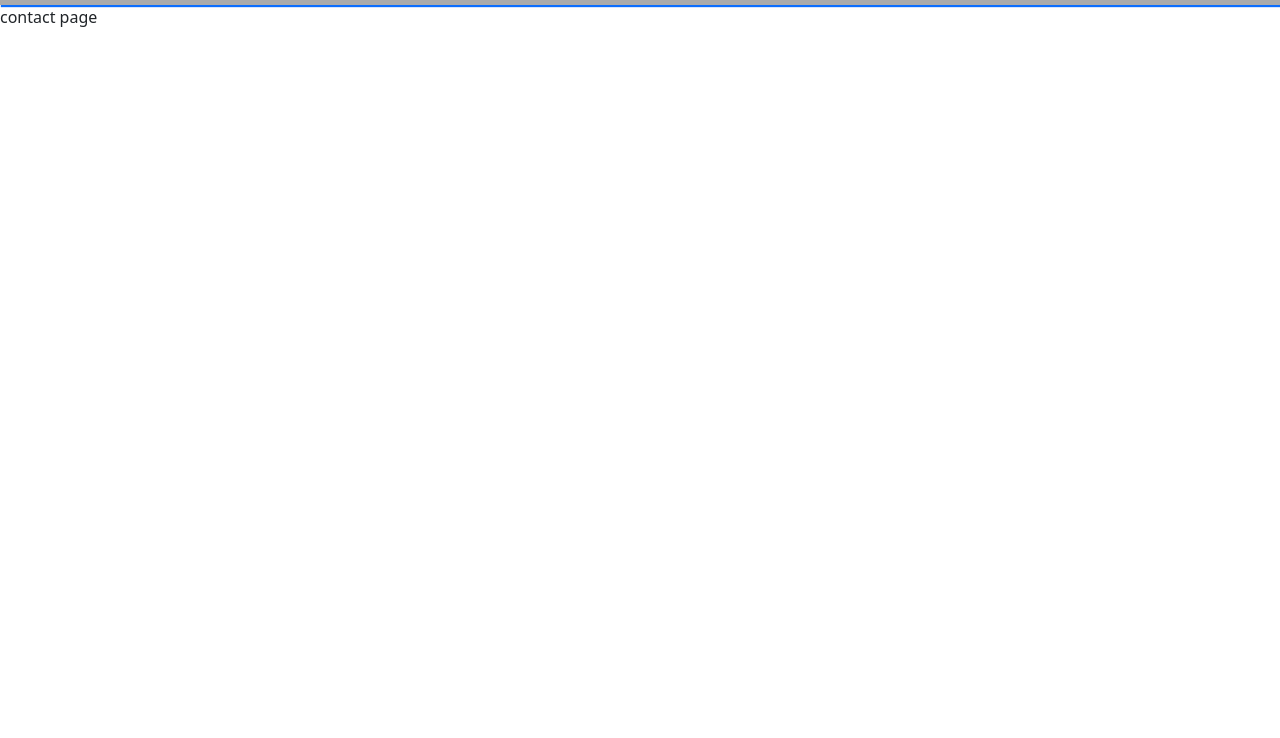
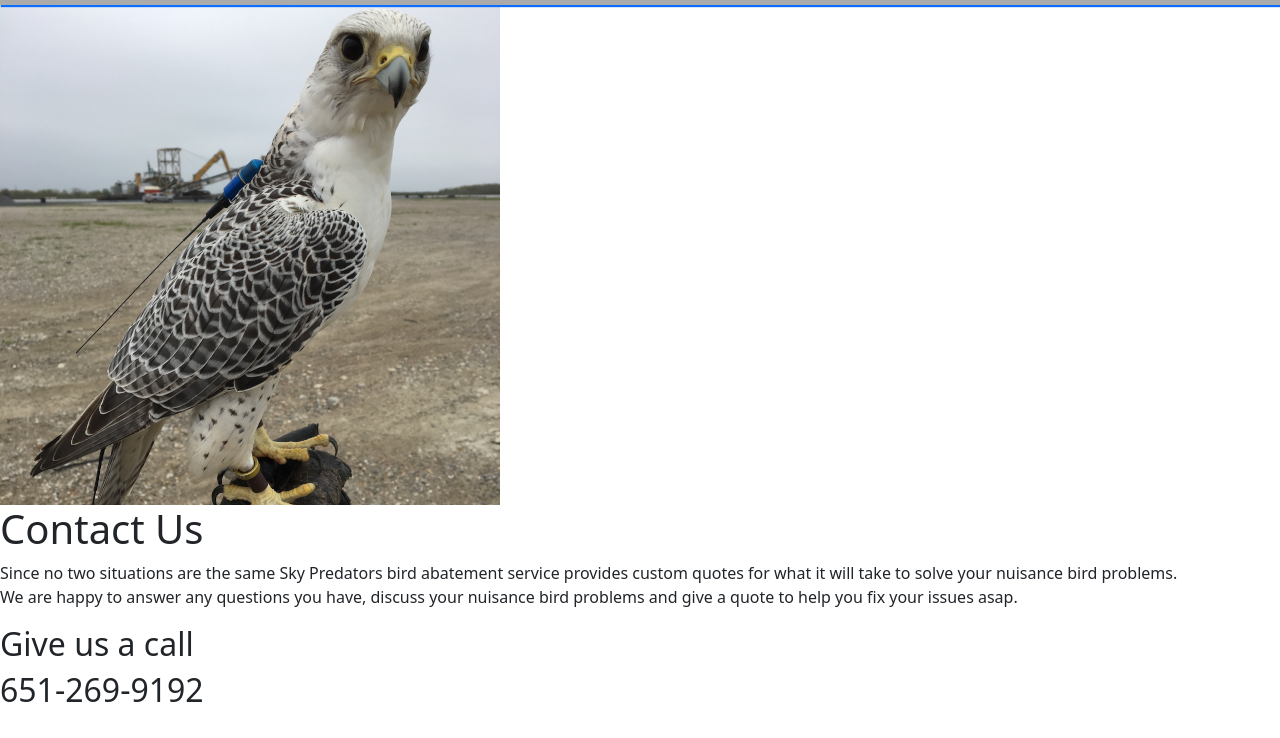
Before and after one commit to adjacent-angel/SkyPredators, a website built with Parcel: page contact.html in a window 1280 px wide. Shown: the part 62-800 px from the top of the page. Built offline with nearby package versions, Linux system fonts and the light colour scheme.

Commit message:
-Added some content to contact.html for future styling

```diff
--- a/contact.html
+++ b/contact.html
@@ -23,22 +23,27 @@
   <nav class="navbar navbar-expand-md navbar-light" style="background-color: #ababab;">
     <div class="container-fluid">
       <a class="navbar-brand" href="index.html">
-                <img src="img/SkyPredatorsLogo-black.png" alt="Sky Predators Logo" width="35" height="40" class="d-inline-block align-content-center">
+        <img src="img/SkyPredatorsLogo-black.png" alt="Sky Predators Logo" width="35" height="40"
+             class="d-inline-block align-content-center">
         <strong>Sky Predators</strong>
       </a>
-            <button class="navbar-toggler" type="button" data-bs-toggle="collapse" data-bs-target="#navbarSupportedContent" aria-controls="navbarSupportedContent" aria-expanded="false" aria-label="Toggle navigation">
+      <button class="navbar-toggler" type="button" data-bs-toggle="collapse" data-bs-target="#navbarSupportedContent"
+              aria-controls="navbarSupportedContent" aria-expanded="false" aria-label="Toggle navigation">
         <span class="navbar-toggler-icon"></span>
       </button>
       <div class="collapse navbar-collapse" id="navbarSupportedContent">
         <ul class="navbar-nav ms-auto mb-2 mb-lg-0">
           <li class="nav-item dropdown">
-                        <a class="nav-link dropdown-toggle" href="#" id="navbarDropdown" role="button" data-bs-toggle="dropdown" aria-expanded="false">
+            <a class="nav-link dropdown-toggle" href="#" id="navbarDropdown" role="button" data-bs-toggle="dropdown"
+               aria-expanded="false">
               Services
             </a>
             <ul class="dropdown-menu" aria-labelledby="navbarDropdown">
               <li><a class="dropdown-item" href="#">Action</a></li>
               <li><a class="dropdown-item" href="#">Another action</a></li>
-                            <li><hr class="dropdown-divider"></li>
+              <li>
+                <hr class="dropdown-divider">
+              </li>
               <li><a class="dropdown-item" href="#">Something else here</a></li>
             </ul>
           </li>
@@ -54,11 +59,23 @@
     </div>
   </nav>
 </header>
+<div>
+  <img src="img/WhiteFalconContactPage.png" alt="White Falcon sitting on falconer glove">
+  <h1>Contact Us</h1>
+  <p>Since no two situations are the same Sky Predators bird abatement service provides custom quotes for what it will
+    take to solve your nuisance bird problems.
+    <br>
+    We are happy to answer any questions you have, discuss your nuisance bird problems and give a quote to help you fix
+    your issues asap.
+  </p>
+  <h2>Give us a call</h2>
+  <h2>651-269-9192</h2>
 
+  <form>
 
-<!-- Add your site or application content here -->
-<p>contact page</p>
+  </form>
 
+</div>
 
 <script src="js/bootstrap.bundle.js"></script>
 
```
Also changed, not shown: img/WhiteFalconContactPage.png (added). Lines whose indentation alone changed are shown as unchanged.
